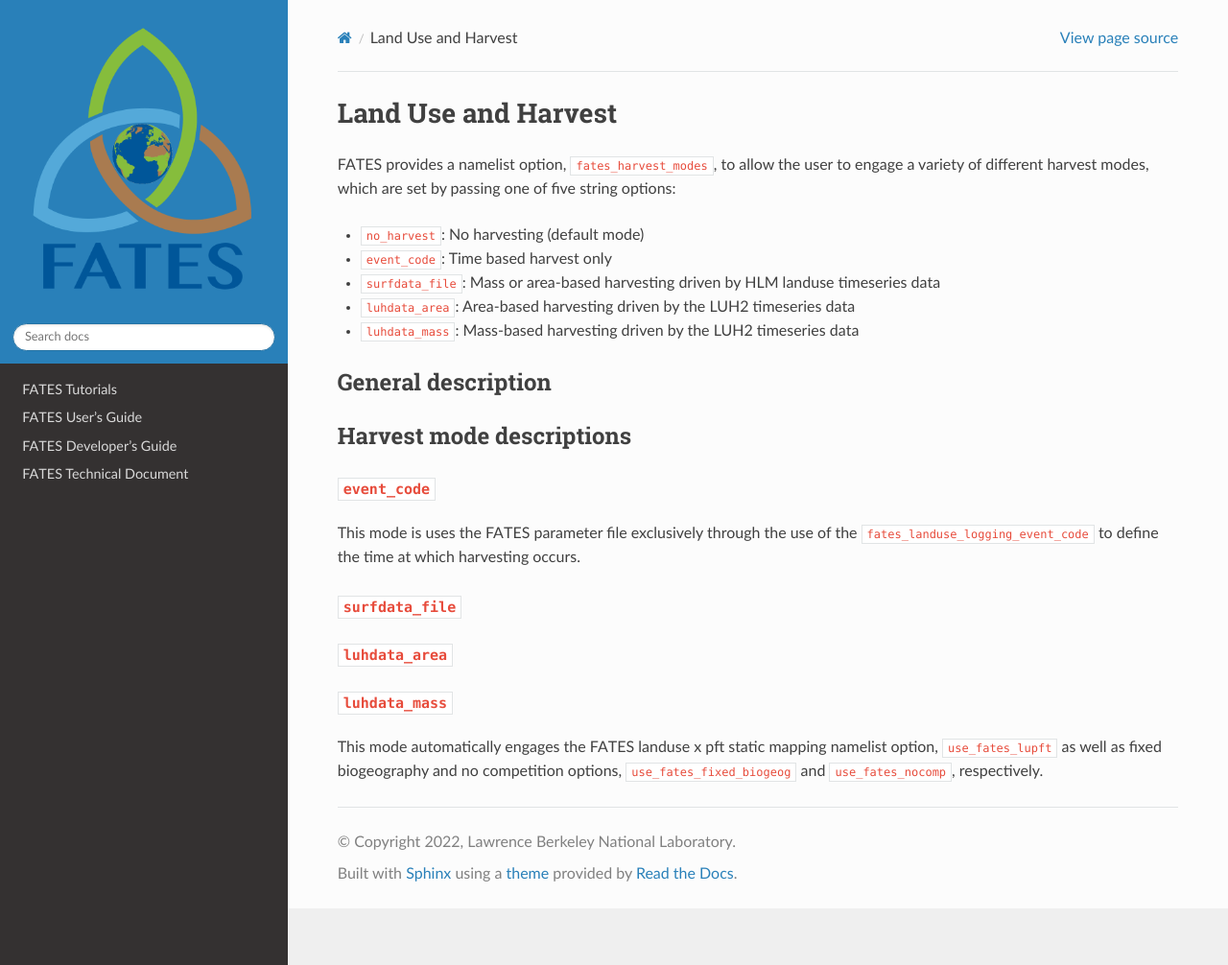
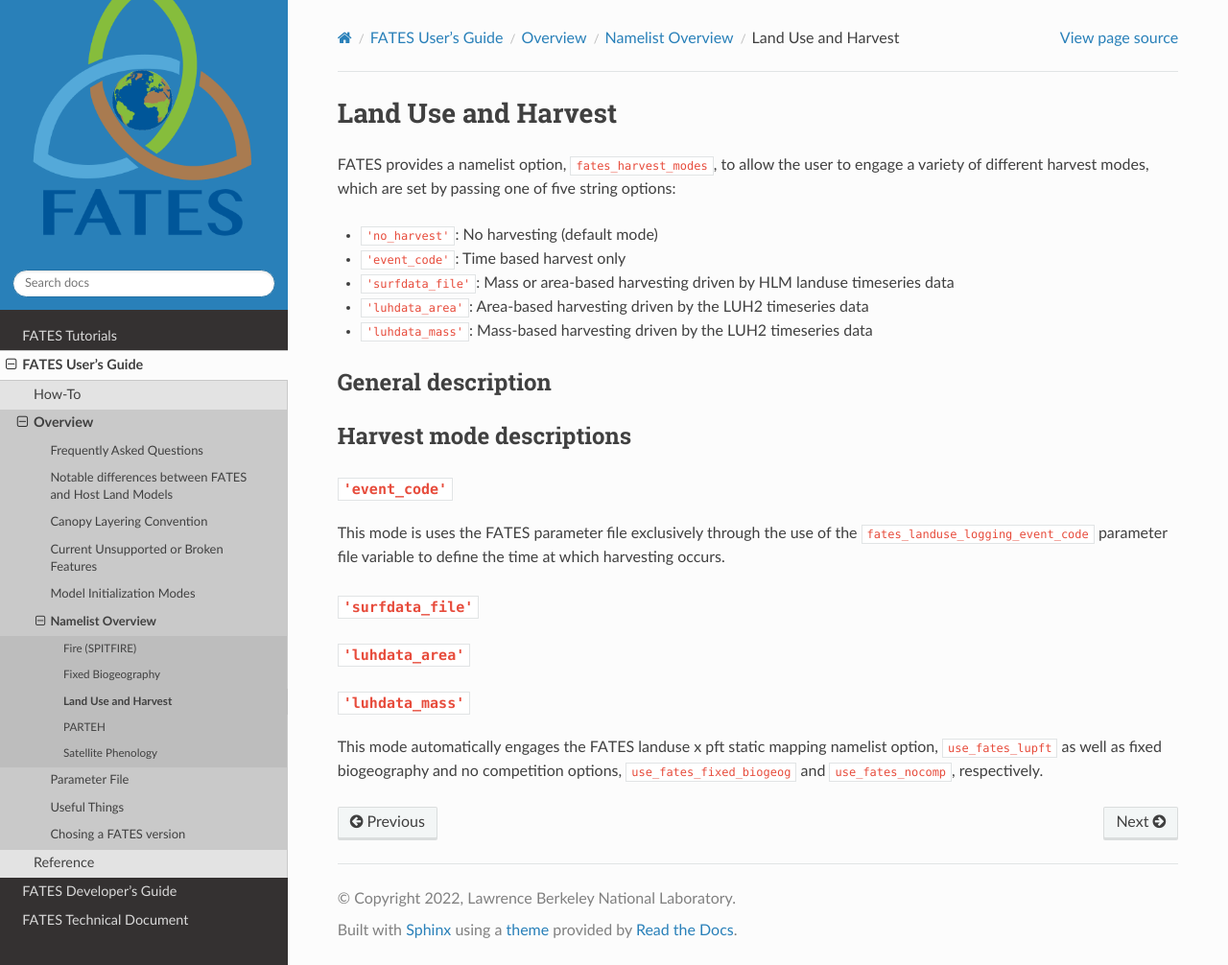
Before and after one commit to NGEET/fates-users-guide, a Sphinx documentation site: the page built from docs/source/user/landuse-harvest-modes.md, in a window 1280 px wide and 1006 px high. Shown: the whole window at 96% size. Built offline with Sphinx 7.4.7 and the Read the Docs theme 3.1.0, drawn with Linux system fonts in a browser that asks for light colours; pages that are not in the unit, such as notebooks, are missing from menus.

Commit message:
fix formatting on harvest mode options

```diff
--- a/docs/source/user/landuse-harvest-modes.md
+++ b/docs/source/user/landuse-harvest-modes.md
@@ -2,24 +2,24 @@
 
 FATES provides a namelist option, `fates_harvest_modes`, to allow the user to engage a variety of different harvest modes, which are set by passing one of five string options:
 
-- `no_harvest`: No harvesting (default mode)
-- `event_code`: Time based harvest only
-- `surfdata_file`: Mass or area-based harvesting driven by HLM landuse timeseries data
-- `luhdata_area`: Area-based harvesting driven by the LUH2 timeseries data
-- `luhdata_mass`: Mass-based harvesting driven by the LUH2 timeseries data
+- `'no_harvest'`: No harvesting (default mode)
+- `'event_code'`: Time based harvest only
+- `'surfdata_file'`: Mass or area-based harvesting driven by HLM landuse timeseries data
+- `'luhdata_area'`: Area-based harvesting driven by the LUH2 timeseries data
+- `'luhdata_mass'`: Mass-based harvesting driven by the LUH2 timeseries data
 
 ## General description
 
 ## Harvest mode descriptions
 
-### `event_code`
+### `'event_code'`
 
-This mode is uses the FATES parameter file exclusively through the use of the `fates_landuse_logging_event_code` to define the time at which harvesting occurs.
+This mode is uses the FATES parameter file exclusively through the use of the `fates_landuse_logging_event_code` parameter file variable to define the time at which harvesting occurs.
 
-### `surfdata_file`
+### `'surfdata_file'`
 
-### `luhdata_area`
+### `'luhdata_area'`
 
-### `luhdata_mass`
+### `'luhdata_mass'`
 
 This mode automatically engages the FATES landuse x pft static mapping namelist option, `use_fates_lupft` as well as fixed biogeography and no competition options, `use_fates_fixed_biogeog` and `use_fates_nocomp`, respectively.
--- a/docs/source/user/namelist-overview.rst
+++ b/docs/source/user/namelist-overview.rst
@@ -18,6 +18,6 @@
 
    SPITFIRE-Namelist-Options
    Fixed-Biogeography-Mode
-   Land-use-Namelist-Options
+   landuse-harvest-modes
    PARTEH-Modes
    SP-(satellite-phenology)-mode
```
Also changed, not shown: docs/source/user/namelist-options.md (+1 -1 lines).
